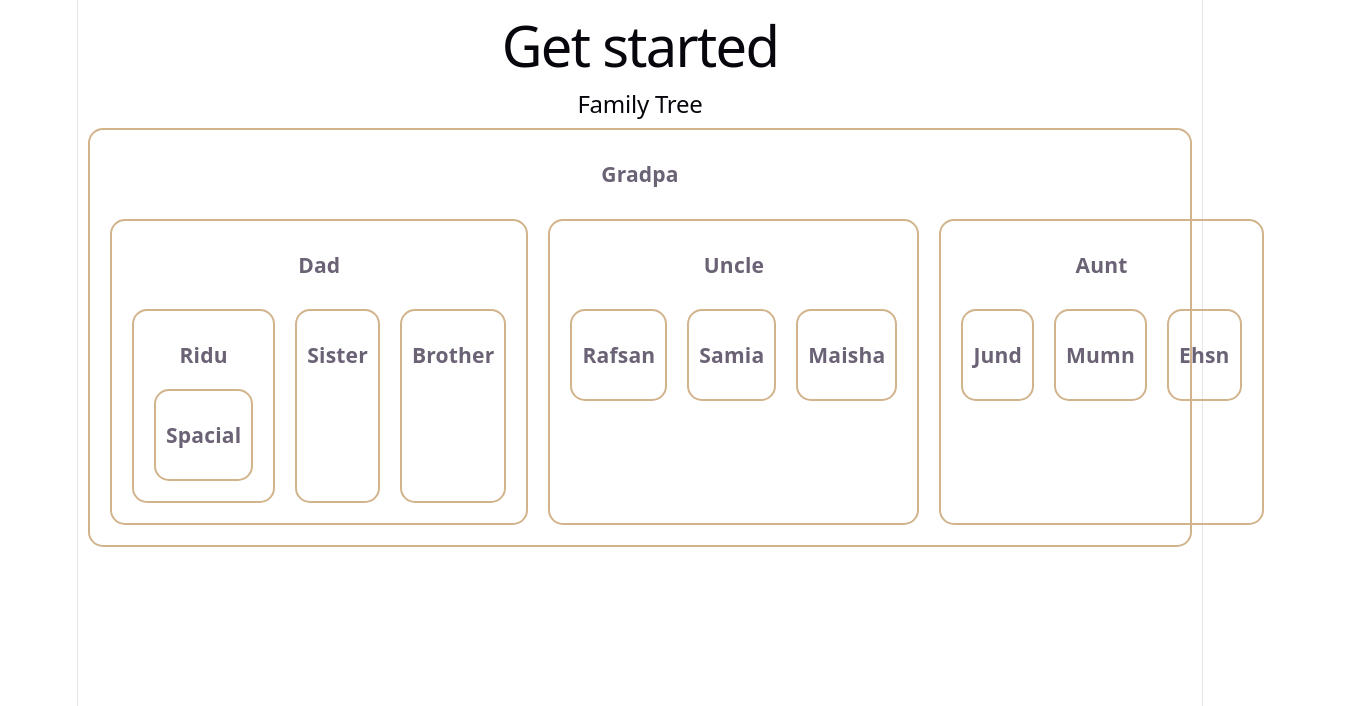
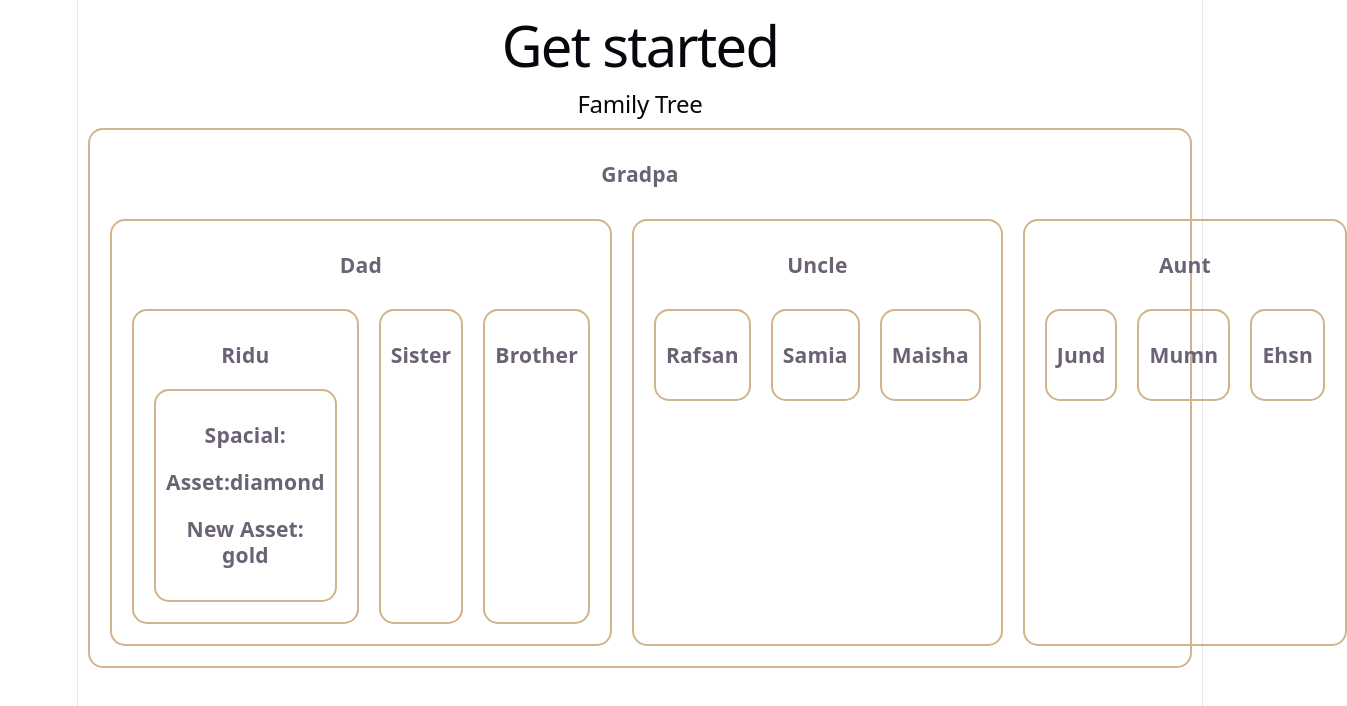
Before and after one commit to ridu101/intro-of--react-forms, a React (Vite) app: page / in a window 1280 px wide. Shown: the top 706 px of the page, 1347 px wide, since content can reach past the window. Built offline with nearby package versions, Linux system fonts and the light colour scheme.

Commit message:
context api learing and used

```diff
--- a/src/components/FamilyTree/Dad.jsx
+++ b/src/components/FamilyTree/Dad.jsx
@@ -4,12 +4,12 @@ import Brother from "./Brother";
 import MySelf from "./MySelf";
 import Sister from "./Sister";
 
-const Dad = () => {
+const Dad = ({asset}) => {
     return (
         <div>
             <h3>Dad</h3>
             <section className="flex">
-                <MySelf></MySelf>
+                <MySelf asset={asset}></MySelf>
                 <Sister></Sister>
                 <Brother></Brother>
             </section>
--- a/src/components/FamilyTree/FamilyTree.jsx
+++ b/src/components/FamilyTree/FamilyTree.jsx
@@ -2,12 +2,21 @@
 
 import Grandpa from "./Grandpa";
 import './FamilyTree.css'
+import { createContext } from "react";
+
+// eslint-disable-next-line react-refresh/only-export-components
+export const AssetContext = createContext('');
 
 const FamilyTree = () => {
+
+    const asset = 'diamond'
+    const newAsset = 'gold'
     return (
         <div className="family-tree">
             <h2>Family Tree</h2>
-            <Grandpa></Grandpa>
+            <AssetContext.Provider value={newAsset}>
+                <Grandpa asset={asset}></Grandpa>
+            </AssetContext.Provider>
 
         </div>
     );
--- a/src/components/FamilyTree/Grandpa.jsx
+++ b/src/components/FamilyTree/Grandpa.jsx
@@ -4,12 +4,12 @@ import Aunt from "./Aunt";
 import Dad from "./Dad";
 import Uncle from "./Uncle";
 
-const Grandpa = () => {
+const Grandpa = ({asset}) => {
     return (
         <div >
             <h3>Gradpa</h3>
             <section className="flex">
-                <Dad></Dad>
+                <Dad asset={asset}></Dad>
                 <Uncle></Uncle>
                 <Aunt></Aunt>
             </section>
--- a/src/components/FamilyTree/MySelf.jsx
+++ b/src/components/FamilyTree/MySelf.jsx
@@ -2,12 +2,13 @@
 
 import Spacial from "./Spacial";
 
-const MySelf = () => {
+const MySelf = ({asset}) => {
+
     return (
         <div>
             <h3>Ridu</h3>
             <section>
-                <Spacial></Spacial>
+                <Spacial asset={asset}></Spacial>
             </section>
         </div>
     );
--- a/src/components/FamilyTree/Spacial.jsx
+++ b/src/components/FamilyTree/Spacial.jsx
@@ -1,9 +1,17 @@
 // import React from 'react';
 
-const Spacial = () => {
+import { useContext } from "react";
+import { AssetContext } from "./FamilyTree";
+
+const Spacial = ({asset,name}) => {
+
+    const newAsset = useContext(AssetContext);
+    // console.log(newAsset)
     return (
         <div>
-            <h3>Spacial</h3>
+            <h3 >Spacial: {name}</h3>
+            <h3 asset={asset}>Asset:{asset}</h3>
+            <h3>New Asset: {newAsset}</h3>
         </div>
     );
 };
```
